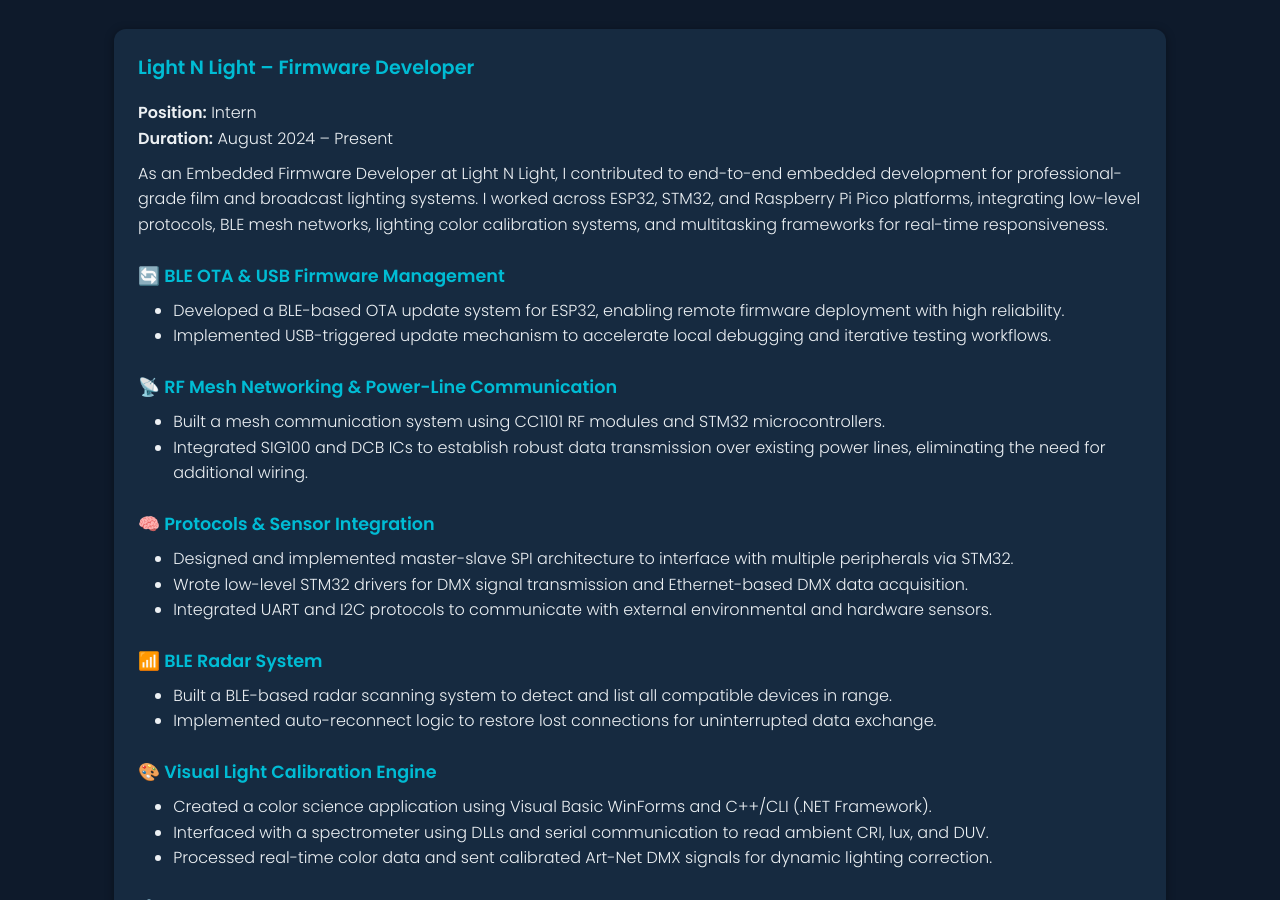
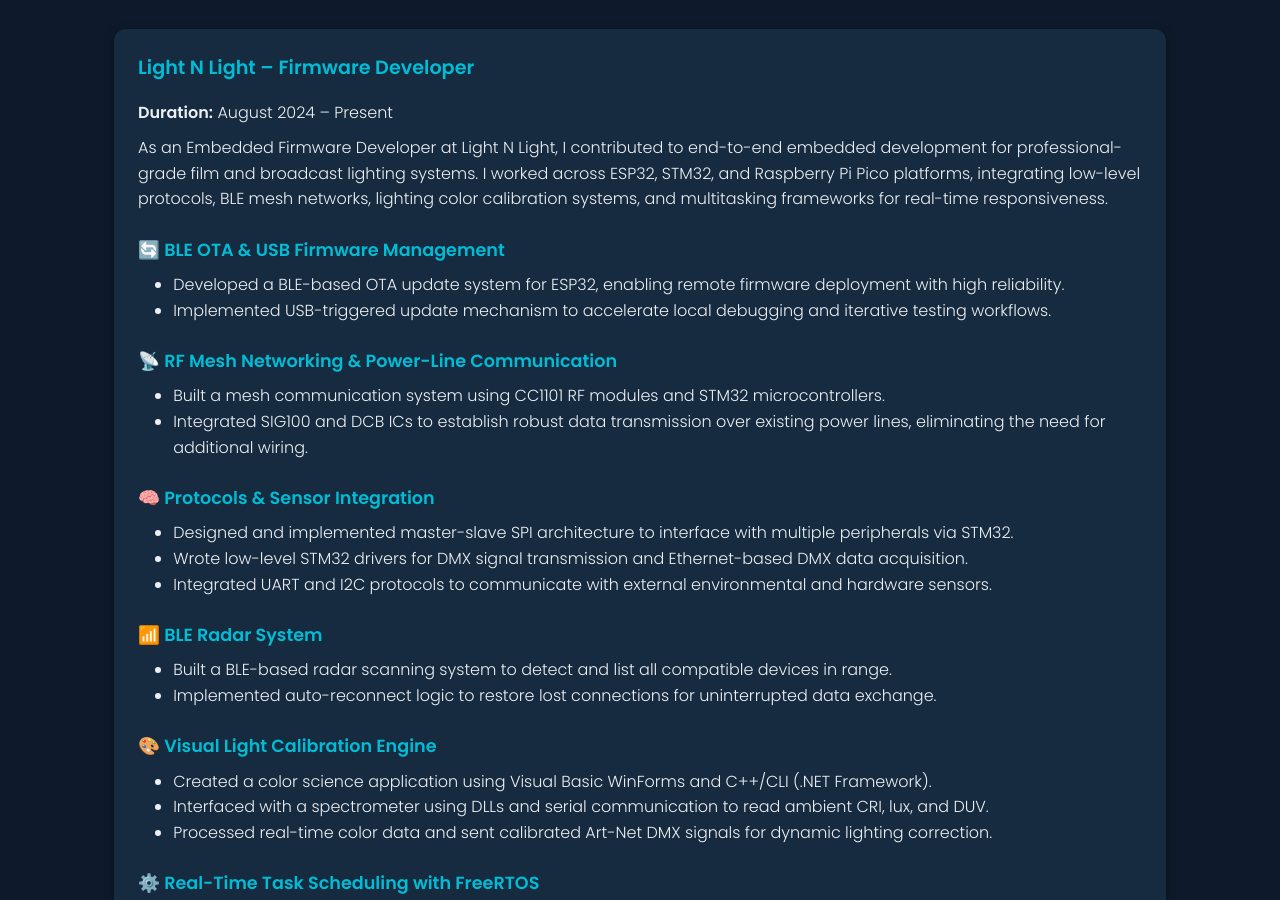
Before and after one commit to AniketSarwade/Portfolio, a plain HTML site: page index.html in a window 1280 px wide. Shown: the part 1719-2619 px from the top of the page. Drawn offline with Linux system fonts and the light colour scheme.

Commit message:
Update index.html

```diff
--- a/index.html
+++ b/index.html
@@ -158,7 +158,7 @@
       <div class="card">
         <h3>Light N Light – Firmware Developer</h3>
         <p>
-          <strong>Position:</strong> Intern<br />
+<!--           <strong>Position:</strong> Intern<br /> -->
           <strong>Duration:</strong> August 2024 – Present
         </p>
 
```
